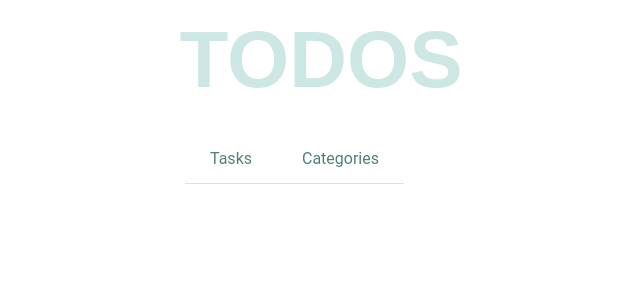
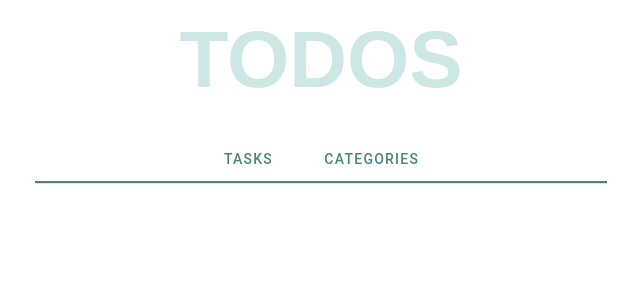
Before and after one commit to marinelakal/To-do-App, a Vue app: page / in a window 1280 px wide. Shown: the top 300 px of the page, without its empty margins (319-959 px from the left). Built offline with nearby package versions, Linux system fonts and the light colour scheme.

Commit message:
Navigation bar better

```diff
--- a/src/components/Tabs/TabsItem.vue
+++ b/src/components/Tabs/TabsItem.vue
@@ -8,14 +8,14 @@
                 grow
                 >
 
-                <ul class="nav-tabs">
+                <v-tab class="nav-tabs">
                     <li class="nav-tab">
                         <router-link to="/tasks">Tasks</router-link>
                     </li>
                     <li class="nav-tab">
                         <router-link to="/categories">Categories</router-link>
                     </li>
-                </ul>
+                </v-tab>
 
 
                 </v-tabs>
@@ -39,7 +39,6 @@
 }
 
 .v-tabs {
-  margin-left: 150px;
   display: flex;
   justify-content: center;
 }
```
